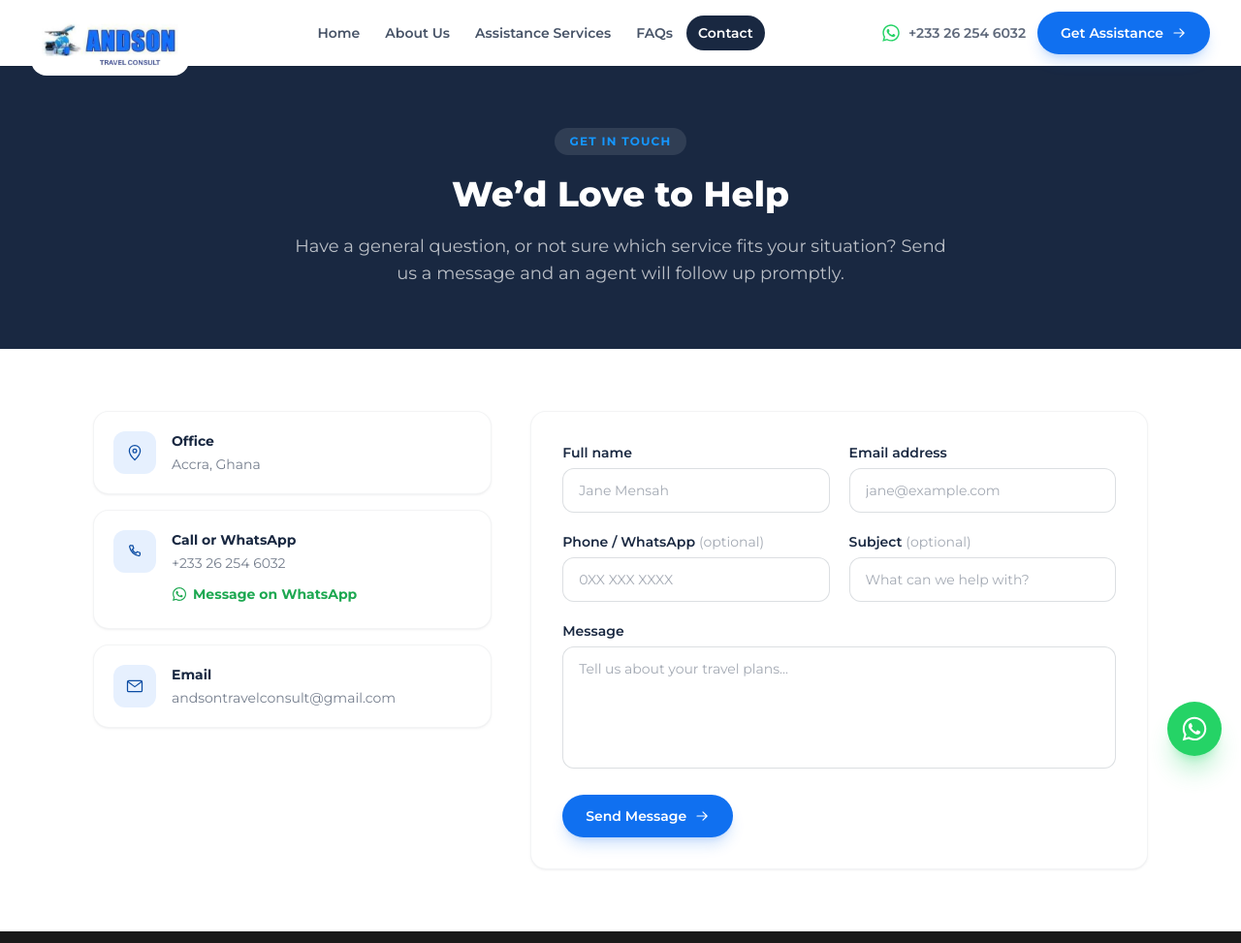
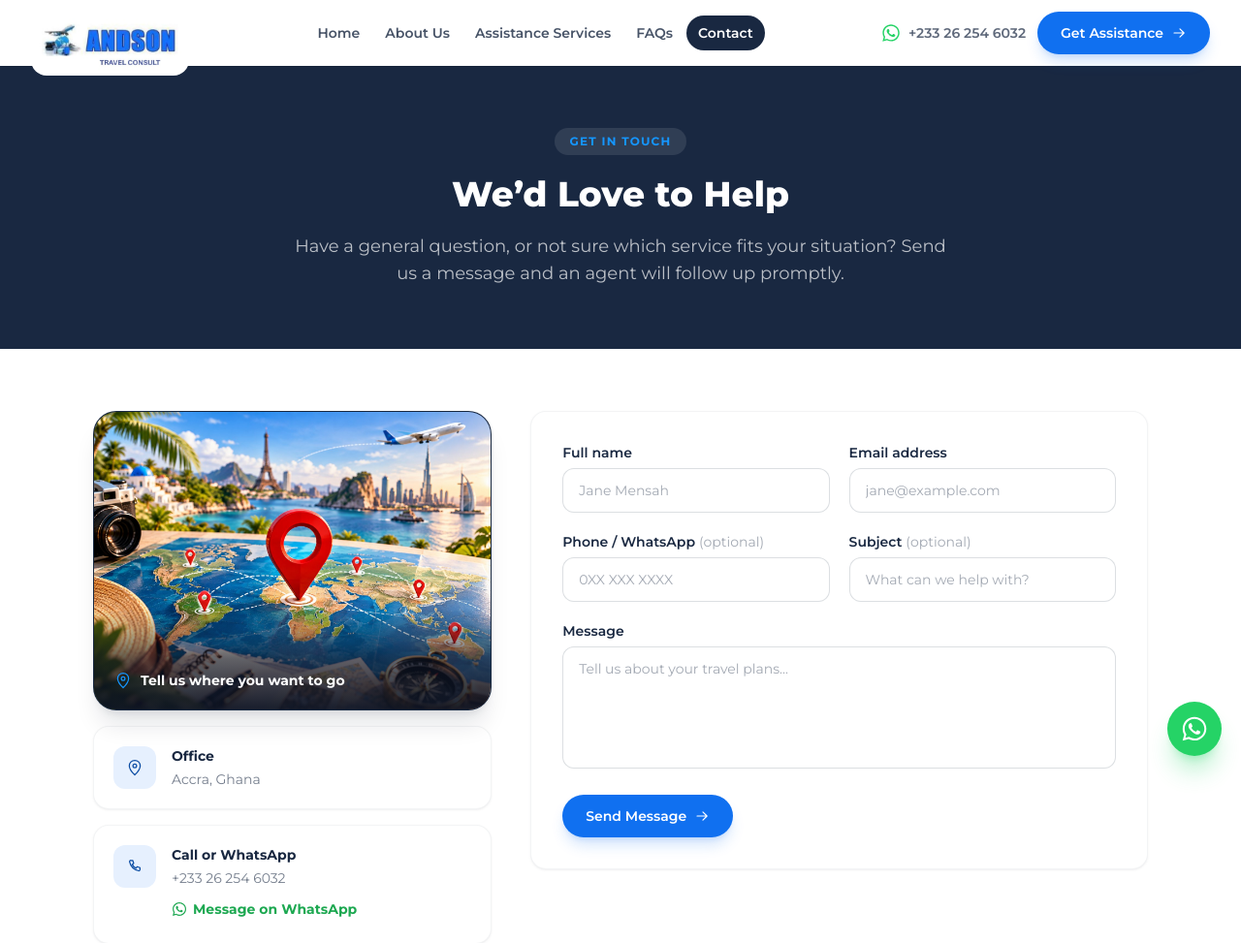
Before and after one commit to CalebPrince/andsontravel, a PHP site: page /contact.php in a window 1280 px wide. Shown: the top 973 px of the page at 97% size. Run offline with PHP 8.4, Linux system fonts and the light colour scheme; some libraries are stand-ins or nearby versions.

Commit message:
Add Contact destination map graphic

```diff
--- a/public/contact.php
+++ b/public/contact.php
@@ -90,6 +90,17 @@ require __DIR__ . '/../src/partials/flash.php';
   <div class="grid gap-10 lg:grid-cols-5">
     <div class="lg:col-span-2">
       <div class="space-y-4">
+        <figure class="group relative overflow-hidden rounded-3xl border border-navy-900/10 bg-navy-900 shadow-xl shadow-navy-950/10">
+          <img src="/assets/images/contact-destination-map.jpg"
+               alt="Destination pins and travel routes marked across a world map"
+               width="1456" height="1088" loading="lazy"
+               class="aspect-[4/3] w-full object-cover transition duration-500 group-hover:scale-[1.02]">
+          <figcaption class="absolute inset-x-0 bottom-0 bg-gradient-to-t from-navy-950/95 via-navy-950/65 to-transparent px-5 pb-5 pt-16 text-white">
+            <span class="flex items-center gap-2 text-sm font-bold">
+              <?= icon('location', 'h-5 w-5 shrink-0 text-brand-400') ?> Tell us where you want to go
+            </span>
+          </figcaption>
+        </figure>
         <div class="card flex items-start gap-4 p-5">
           <div class="flex h-11 w-11 shrink-0 items-center justify-center rounded-xl bg-brand-600/10 text-brand-700"><?= icon('location', 'h-5 w-5') ?></div>
           <div>
```
Also changed, not shown: README.md, public/assets/css/app.css, public/assets/images/contact-destination-map.jpg (added).
